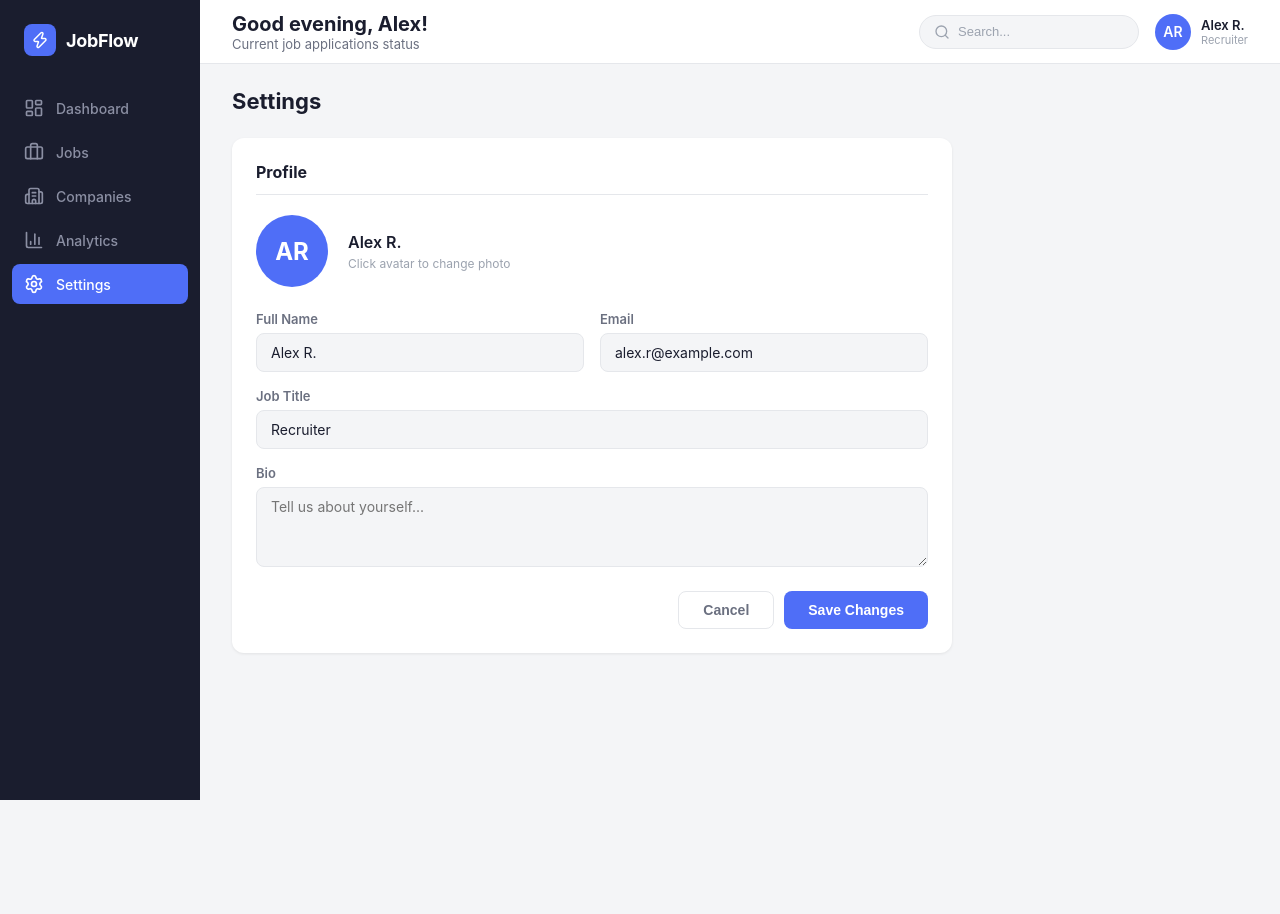
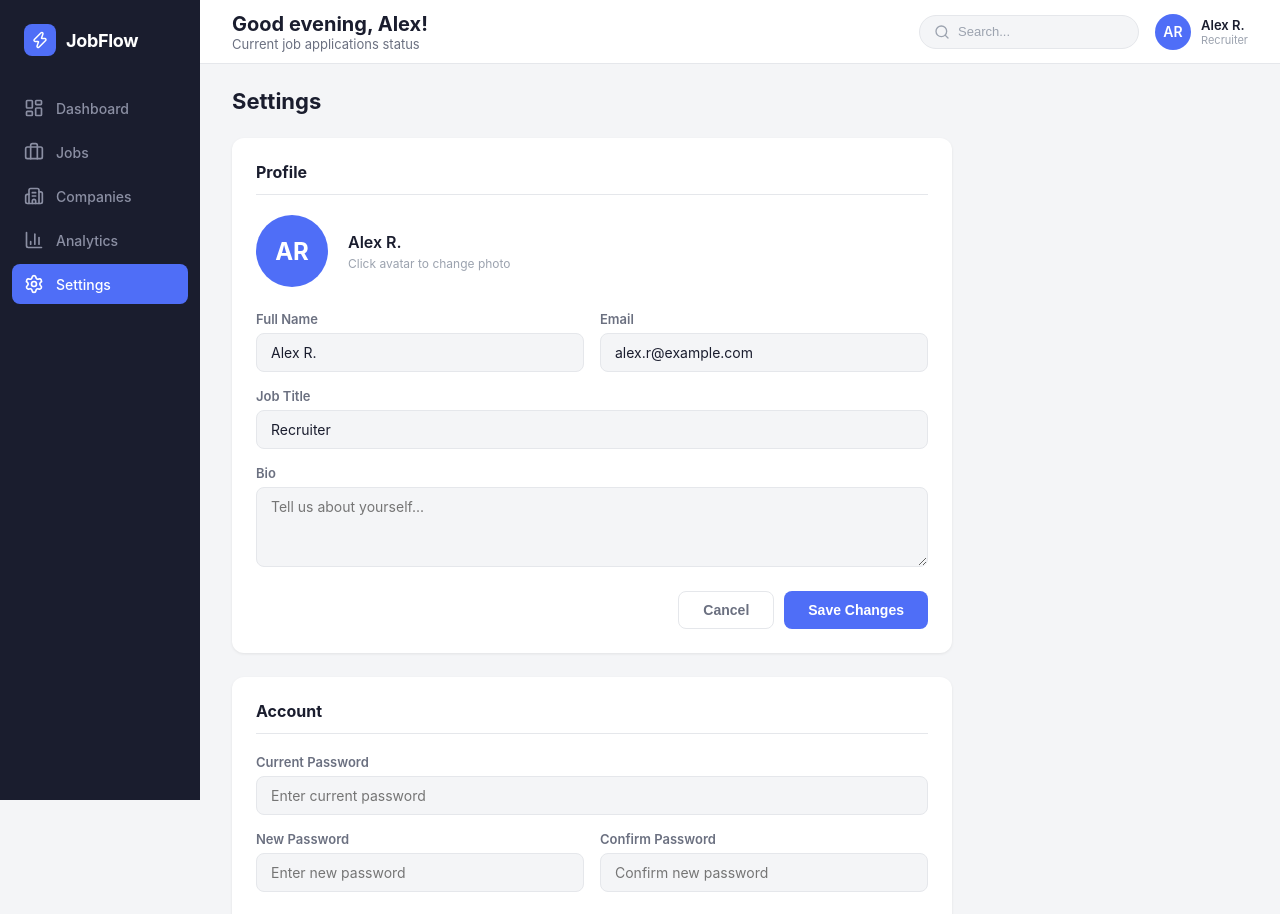
Before and after one commit to jianweicheng0822/JobFlow, a React (Vite) app in the folder job-flow-frontend/: page /settings in a window 1280 px wide. Shown: the top 914 px of the page. Before the commit the page ends 800 px from the top, so only its background shows below. Built offline with nearby package versions, Linux system fonts and the light colour scheme.

Commit message:
Add Account password section to Settings page

```diff
--- a/job-flow-frontend/src/pages/SettingsPage.tsx
+++ b/job-flow-frontend/src/pages/SettingsPage.tsx
@@ -14,6 +14,10 @@ export default function SettingsPage() {
   const [email, setEmail] = useState('alex.r@example.com')
   const [jobTitle, setJobTitle] = useState('Recruiter')
   const [bio, setBio] = useState('')
+
+  const [currentPassword, setCurrentPassword] = useState('')
+  const [newPassword, setNewPassword] = useState('')
+  const [confirmPassword, setConfirmPassword] = useState('')
 
   const handleAvatarClick = () => {
     fileInputRef.current?.click()
@@ -108,6 +112,47 @@ export default function SettingsPage() {
           </div>
         </div>
       </div>
+      {/* Account Section */}
+      <div className="settings-section">
+        <h2 className="settings-section-title">Account</h2>
+        <div className="settings-form">
+          <div className="settings-field">
+            <label className="settings-label">Current Password</label>
+            <input
+              type="password"
+              className="settings-input"
+              value={currentPassword}
+              onChange={(e) => setCurrentPassword(e.target.value)}
+              placeholder="Enter current password"
+            />
+          </div>
+          <div className="settings-field-row">
+            <div className="settings-field">
+              <label className="settings-label">New Password</label>
+              <input
+                type="password"
+                className="settings-input"
+                value={newPassword}
+                onChange={(e) => setNewPassword(e.target.value)}
+                placeholder="Enter new password"
+              />
+            </div>
+            <div className="settings-field">
+              <label className="settings-label">Confirm Password</label>
+              <input
+                type="password"
+                className="settings-input"
+                value={confirmPassword}
+                onChange={(e) => setConfirmPassword(e.target.value)}
+                placeholder="Confirm new password"
+              />
+            </div>
+          </div>
+          <div className="settings-actions">
+            <button className="settings-btn-primary">Update Password</button>
+          </div>
+        </div>
+      </div>
     </div>
   )
 }
```
